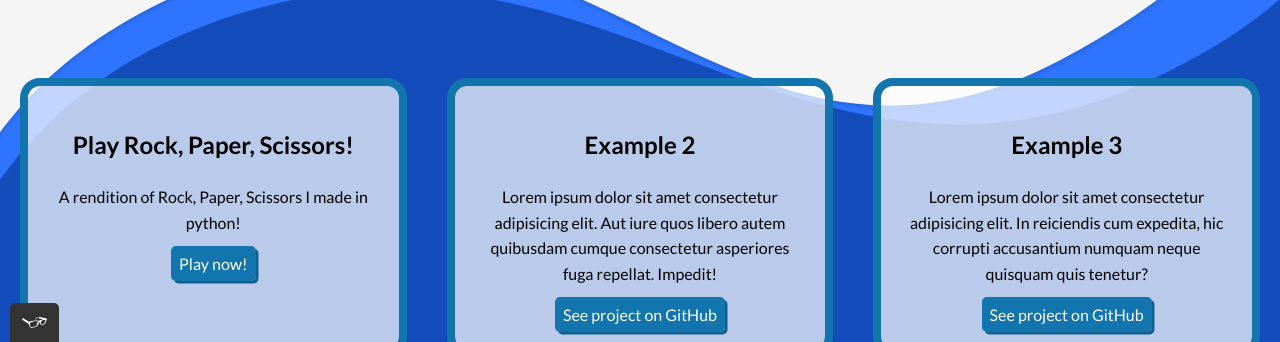
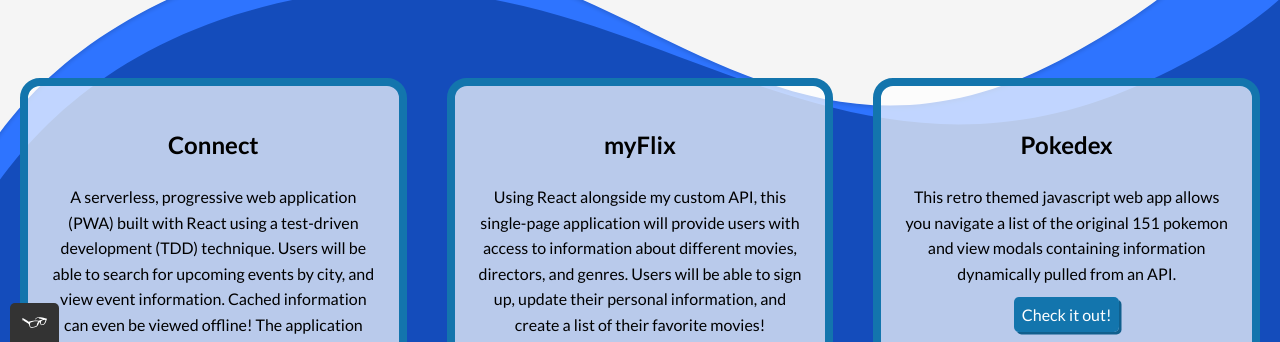
Before and after one commit to Tristan-Lewis/Portfolio-Website, a plain HTML site: page work.html in a window 1280 px wide. Shown: the part 458-800 px from the top of the page. Drawn offline with nearby package versions, Linux system fonts and the light colour scheme; a web font is replaced by a local one.

Commit message:
Updated portfolio

```diff
--- a/work.html
+++ b/work.html
@@ -45,29 +45,32 @@
             <h1 class="grid__header">Check out some of my work!</h1>
             <div class="grid">
                 <div class="grid__item">
-                    <h2>Play Rock, Paper, Scissors!</h2>
-                    <p>A rendition of Rock, Paper, Scissors I made in python!</p>
+                    <h2>Connect</h2>
+                    <p>A serverless, progressive web application (PWA) built with React using a test-driven development
+                        (TDD) technique. Users
+                        will be able to search for upcoming events by city, and view event information. Cached
+                        information can even be viewed
+                        offline! The application uses the Google Calendar API to fetch upcoming events.</p>
                     <a href="https://replit.com/@TristanLewis4/rock-paper-scissors#main.py"
-                        class="grid__item-link button" target="_blank">Play
-                        now!</a>
+                        class="grid__item-link button" target="_blank">Check itt out!</a>
                 </div>
                 <div class="grid__item">
-                    <h2>Example 2</h2>
-                    <p>Lorem ipsum dolor sit amet consectetur adipisicing elit. Aut iure quos libero autem quibusdam
-                        cumque consectetur asperiores fuga repellat. Impedit!</p>
-                    <a href="https://github.com/MajestysFiend?tab=projects" class="grid__item-link button"
-                        target="_blank">See project
-                        on
-                        GitHub</a>
+                    <h2>myFlix</h2>
+                    <p>Using React alongside my custom API, this single-page application will provide users with access
+                        to information about
+                        different movies, directors, and genres. Users will be able to sign up, update their personal
+                        information, and create a
+                        list of their favorite movies!</p>
+                    <a href="https://myflixreactapp.netlify.app/login" class="grid__item-link button"
+                        target="_blank">Check it out!</a>
                 </div>
                 <div class="grid__item">
-                    <h2>Example 3</h2>
-                    <p>Lorem ipsum dolor sit amet consectetur adipisicing elit. In reiciendis cum expedita, hic corrupti
-                        accusantium numquam neque quisquam quis tenetur?</p>
-                    <a href="https://github.com/MajestysFiend?tab=projects" class="grid__item-link button"
-                        target="_blank">See project
-                        on
-                        GitHub</a>
+                    <h2>Pokedex</h2>
+                    <p>This retro themed javascript web app allows you navigate a list of the original 151 pokemon and
+                        view modals containing
+                        information dynamically pulled from an API.</p>
+                    <a href="https://majestysfiend.github.io/Pokedex/" class="grid__item-link button"
+                        target="_blank">Check it out!</a>
                 </div>
                 <div class="grid__item">
                     <h2>Example 4</h2>
```
